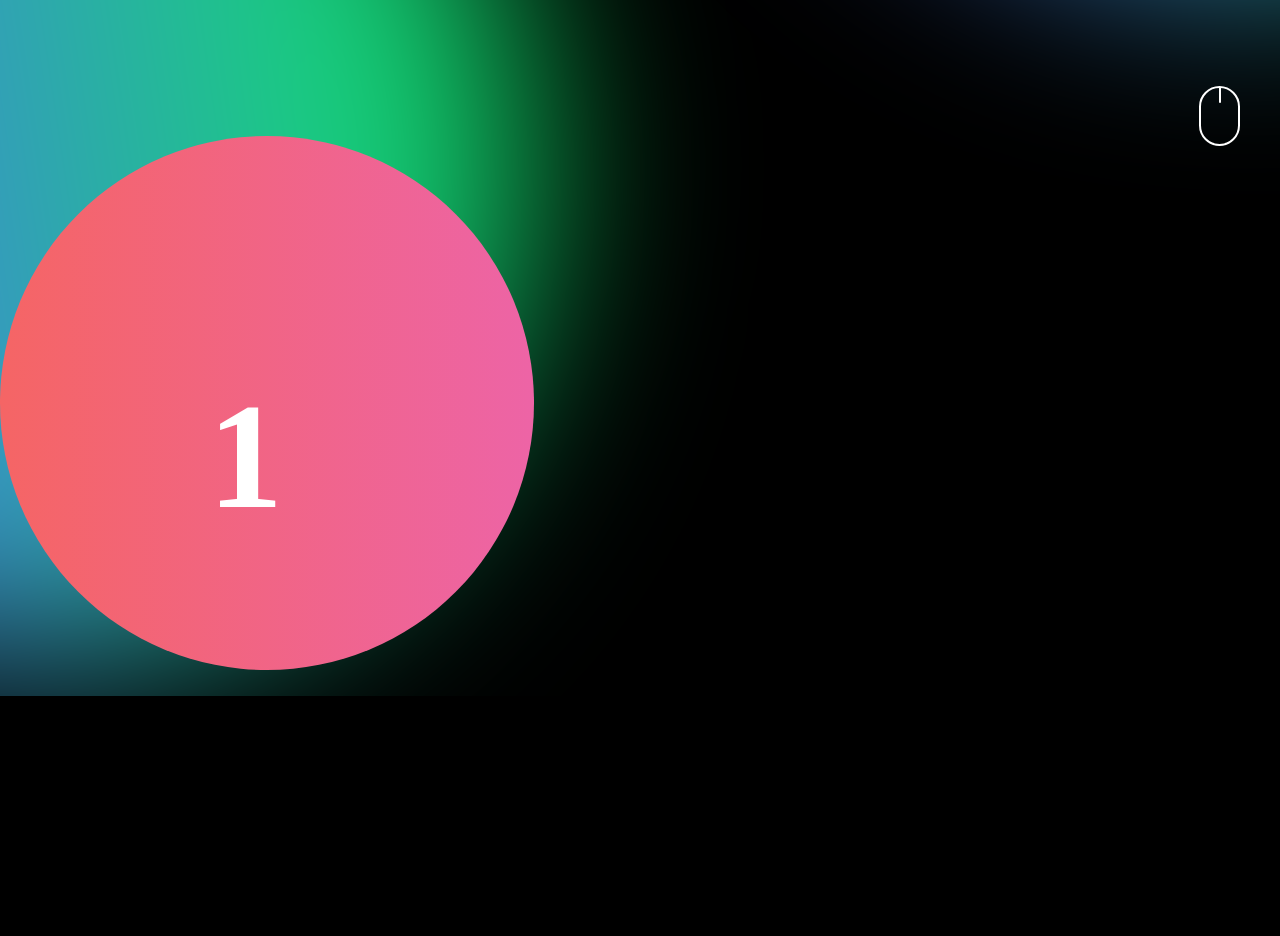
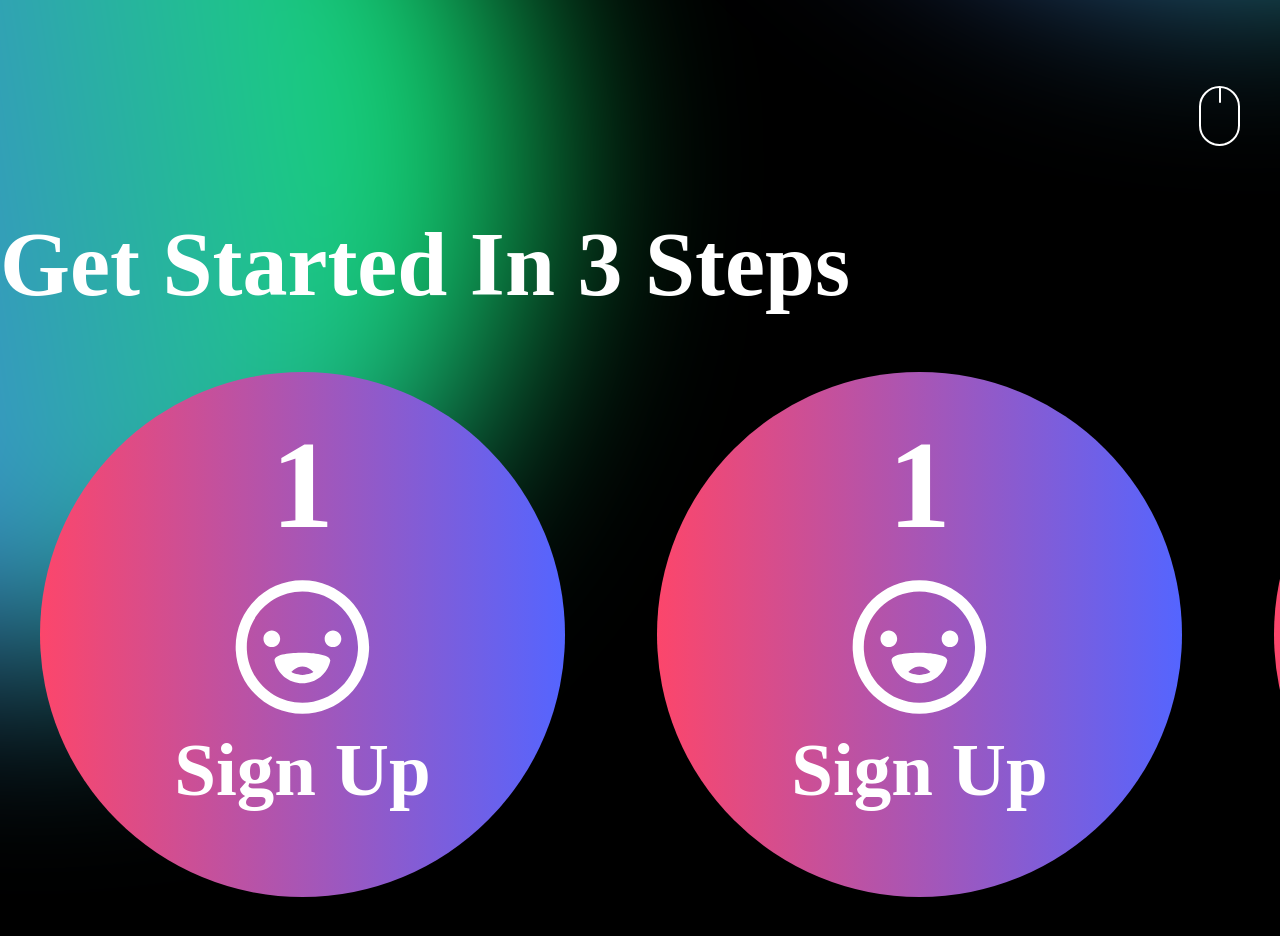
Before and after one commit to aditya1rawat/onpointsite2.0, a Next.js app: page / in a window 1280 px wide. Shown: the part 620-1556 px from the top of the page. Before the commit the page ends 1316 px from the top, so only its background shows below. Built offline with nearby package versions, Linux system fonts and the light colour scheme.

Commit message:
some more stuff acutal progress made

```diff
--- a/components/Home/GetStarted.js
+++ b/components/Home/GetStarted.js
@@ -1,73 +1,82 @@
 import React from 'react';
-import { Box, chakra } from '@chakra-ui/react';
+import { Box, Grid, chakra } from '@chakra-ui/react';
 
 const GetStarted = () => {
 	return (
-		<Box display={{ lg: 'unset', md: 'unset', sm: 'none' }}>
-			<Blur top={0} left={-500} />
-			<Blur top={-700} right={-500} />
-			<GetStarted1 />
+		<Box width='100%' display='block' mx='auto' justifyContent='center'>
+			<chakra.h1 fontSize='90px' fontWeight='semibold'>
+				Get Started In 3 Steps
+			</chakra.h1>
+			<Grid templateColumns='repeat(3, 1fr)' gap={3}>
+				<GetStartedThing
+					number={1}
+					icon={<GetStarted1Icon />}
+					step={'Sign Up'}
+				/>
+				<GetStartedThing
+					number={1}
+					icon={<GetStarted1Icon />}
+					step={'Sign Up'}
+				/>
+				<GetStartedThing
+					number={1}
+					icon={<GetStarted1Icon />}
+					step={'Sign Up'}
+				/>
+			</Grid>
 		</Box>
 	);
 };
 
-export const Blur = BoxProps => {
+export const GetStartedThing = ({ number, icon, step }) => {
 	return (
 		<Box
-			pos='absolute'
-			zIndex='-1'
-			sx={{ filter: 'blur(100px)' }}
-			{...BoxProps}
-		>
-			<svg
-				width='1060'
-				height='1060'
-				viewBox='0 0 1060 1060'
-				fill='none'
-				xmlns='http://www.w3.org/2000/svg'
-			>
-				<circle
-					cx='530'
-					cy='530'
-					r='500'
-					transform='rotate(-135.906 530 530)'
-					fill='url(#paint0_linear)'
-				/>
-				<defs>
-					<linearGradient
-						id='paint0_linear'
-						x1='798.852'
-						y1='144.521'
-						x2='205.426'
-						y2='922.337'
-						gradientUnits='userSpaceOnUse'
-					>
-						<stop stop-color='#5465FF' />
-						<stop offset='1' stop-color='#09E85E' />
-					</linearGradient>
-				</defs>
-			</svg>
-		</Box>
-	);
-};
-export const GetStarted1 = () => {
-	return (
-		<Box
-			pos='absolute'
-			top={500}
-			left='0'
 			zIndex='2'
 			borderRadius='500px'
-			bgGradient='linear(to-r, red.400,pink.400)'
-			p='52'
-			width='533.86px'
-			height='533.86px'
+			bgGradient='linear(to-r, #FC466B,#5465FF)'
+			width='525px'
+			height='525px'
+			m='10'
 		>
-			<chakra.h1 fontSize='150px' fontWeight='extrabold'>
-				1
+			<chakra.h1
+				pt='5'
+				fontSize='125px'
+				textAlign='center'
+				fontWeight='extrabold'
+			>
+				{number}
+			</chakra.h1>
+			{icon}
+			<chakra.h1
+				fontSize='75px'
+				textAlign='center'
+				fontWeight='extrabold'
+			>
+				{step}
 			</chakra.h1>
 		</Box>
 	);
 };
 
+const GetStarted1Icon = () => {
+	return (
+		<Box width='100%' display='flex' mx='auto' justifyContent='center'>
+			<svg
+				width='135'
+				height='134'
+				viewBox='0 0 135 134'
+				fill='none'
+				xmlns='http://www.w3.org/2000/svg'
+			>
+				<path
+					fill-rule='evenodd'
+					clip-rule='evenodd'
+					d='M123.009 67.0917C123.009 97.8056 98.1123 122.703 67.3984 122.703C36.6845 122.703 11.7876 97.8056 11.7876 67.0917C11.7876 36.3778 36.6845 11.4808 67.3984 11.4808C98.1123 11.4808 123.009 36.3778 123.009 67.0917ZM134.132 67.0917C134.132 103.945 104.252 133.825 67.3984 133.825C30.5451 133.825 0.665375 103.945 0.665375 67.0917C0.665375 30.2383 30.5451 0.358611 67.3984 0.358611C104.252 0.358611 134.132 30.2383 134.132 67.0917ZM36.8125 67.0917C41.4226 67.0917 45.1541 63.3546 45.1541 58.75C45.1541 54.1455 41.4226 50.4084 36.8125 50.4084C32.2023 50.4084 28.4708 54.1455 28.4708 58.75C28.4708 63.3546 32.2023 67.0917 36.8125 67.0917ZM106.326 58.75C106.326 63.3546 102.595 67.0917 97.9844 67.0917C93.3743 67.0917 89.6428 63.3546 89.6428 58.75C89.6428 54.1455 93.3743 50.4084 97.9844 50.4084C102.595 50.4084 106.326 54.1455 106.326 58.75ZM67.404 103.239C81.0287 103.239 92.618 93.7015 95.2094 80.9944C96.4996 74.6548 78.5262 72.6528 67.404 72.6528C56.2818 72.6528 38.1582 73.9374 39.5986 80.9944C42.19 93.7015 53.7738 103.239 67.404 103.239ZM67.404 94.8971C73.5434 94.8971 78.5262 92.1166 78.5262 92.1166C78.5262 92.1166 73.5434 86.5555 67.404 86.5555C61.259 86.5555 56.2818 92.1166 56.2818 92.1166C56.2818 92.1166 61.259 94.8971 67.404 94.8971Z'
+					fill='white'
+				/>
+			</svg>
+		</Box>
+	);
+};
+
 export default GetStarted;
--- a/components/Home/Hero.js
+++ b/components/Home/Hero.js
@@ -84,8 +84,14 @@ const Hero = () => {
 					</chakra.h1>
 				</Box>
 			</Box>
-			<Box visibility={{ lg: 'visible', md: 'hidden', sm: 'hidden' }}>
+			<Box
+				visibility={{ lg: 'visible', md: 'hidden', sm: 'hidden' }}
+				display={{ lg: 'unset', md: 'unset', sm: 'none' }}
+			>
 				<Mouse />
+
+				<Blur top={0} left={-500} />
+				<Blur top={-700} right={-500} />
 			</Box>
 		</Box>
 	);
@@ -134,4 +140,44 @@ export const Mouse = () => {
 	);
 };
 
+export const Blur = BoxProps => {
+	return (
+		<Box
+			pos='absolute'
+			zIndex='-1'
+			sx={{ filter: 'blur(100px)' }}
+			{...BoxProps}
+		>
+			<svg
+				width='1060'
+				height='1060'
+				viewBox='0 0 1060 1060'
+				fill='none'
+				xmlns='http://www.w3.org/2000/svg'
+			>
+				<circle
+					cx='530'
+					cy='530'
+					r='500'
+					transform='rotate(-135.906 530 530)'
+					fill='url(#paint0_linear)'
+				/>
+				<defs>
+					<linearGradient
+						id='paint0_linear'
+						x1='798.852'
+						y1='144.521'
+						x2='205.426'
+						y2='922.337'
+						gradientUnits='userSpaceOnUse'
+					>
+						<stop stop-color='#5465FF' />
+						<stop offset='1' stop-color='#09E85E' />
+					</linearGradient>
+				</defs>
+			</svg>
+		</Box>
+	);
+};
+
 export default Hero;
```
Also changed, not shown: public/Emoji.svg (added).
